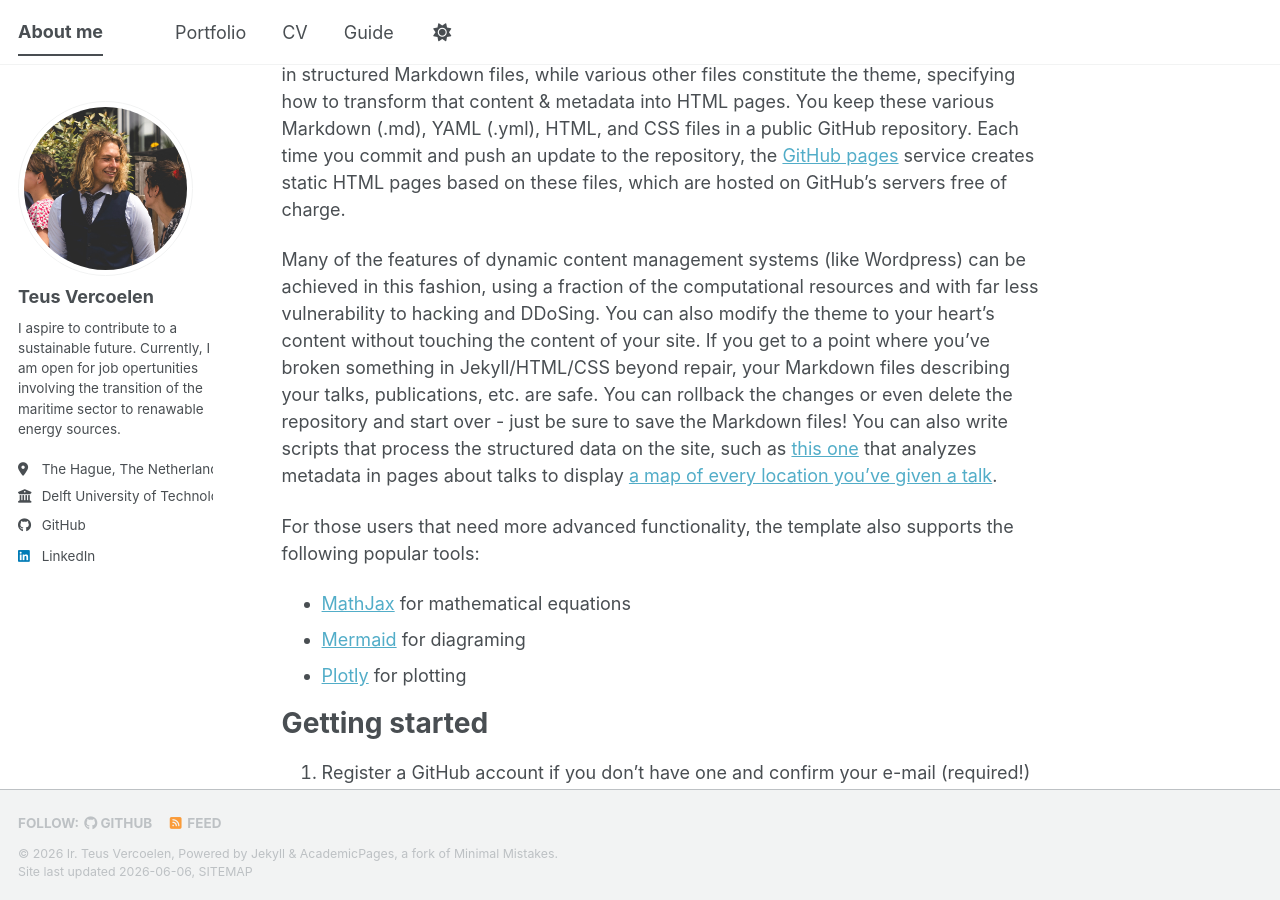
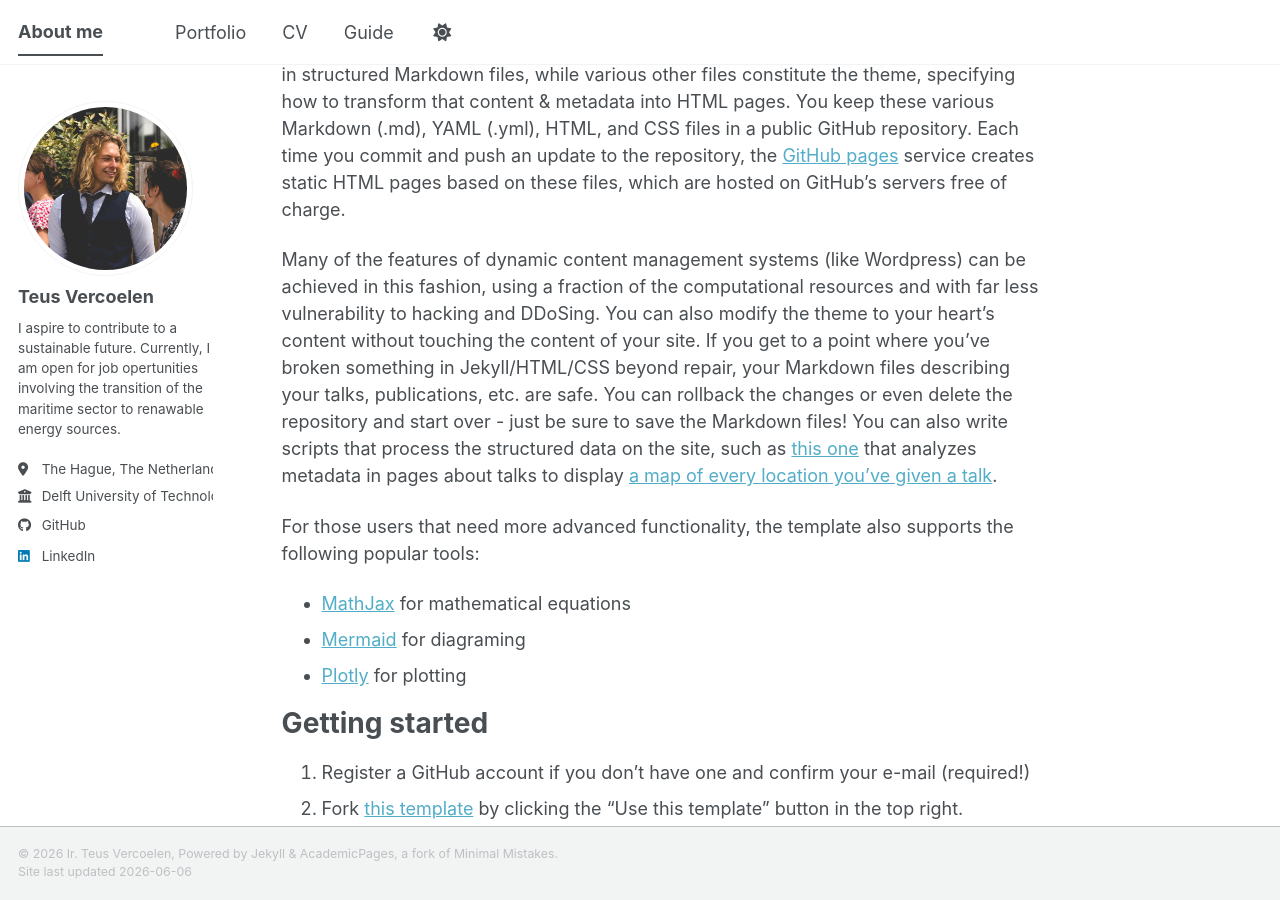
Before and after one commit to TeusVercoelen/TeusVercoelen.github.io, a Jekyll site: the page built from _pages/about.md, in a window 1280 px wide and 900 px high, scrolled down 529 px. Built offline with Jekyll 4.4.1, drawn with Linux system fonts in a browser that asks for light colours; a script bundle is joined from its source files by our own code; library files that are not in the unit come from our copies.

Commit message:
Update footer.html

```diff
--- a/_includes/footer.html
+++ b/_includes/footer.html
@@ -1,25 +1,5 @@
 {% include base_path %}
-
-{% if site.author.github or site.author.bitbucket or site.atom_feed.hide != true %}
-<div class="page__footer-follow">
-  <ul class="social-icons">
-    {% if site.data.ui-text[site.locale].follow_label %}
-      <li><strong>{{ site.data.ui-text[site.locale].follow_label }}</strong></li>
-    {% endif %}
-    {% if site.author.github %}
-      <li><a href="https://github.com/{{ site.author.github }}"><i class="fab fa-github" aria-hidden="true"></i> GitHub</a></li>
-    {% endif %}
-    {% if site.author.bitbucket %}
-      <li><a href="https://bitbucket.org/{{ site.author.bitbucket }}"><i class="fab fa-bitbucket" aria-hidden="true"></i> Bitbucket</a></li>
-    {% endif %}
-    {% if site.atom_feed.hide != true %}
-    <li><a href="{% if site.atom_feed.path %}{{ site.atom_feed.path }}{% else %}{{ base_path }}/feed.xml{% endif %}"><i class="fa fa-fw fa-rss-square" aria-hidden="true"></i> {{ site.data.ui-text[site.locale].feed_label | default: "Feed" }}</a></li>
-    {% endif %}
-  </ul>
-</div>
-{% endif %}
 
 <div class="page__footer-copyright">
   &copy; {{ site.time | date: '%Y' }} {{ site.name | default: site.title }}, {{ site.data.ui-text[site.locale].powered_by | default: "Powered by" }} <a href="https://jekyllrb.com" rel="nofollow">Jekyll</a> &amp; <a href="https://github.com/academicpages/academicpages.github.io">AcademicPages</a>, a fork of <a href="https://mademistakes.com/work/minimal-mistakes-jekyll-theme/" rel="nofollow">Minimal Mistakes</a>.<br />
-  Site last updated {{ "now" | date: '%Y-%m-%d' }}, <a href="/sitemap/" style="text-transform: uppercase;">{{ site.data.ui-text[site.locale].site_map | default: "Sitemap" }}</a>
-</div>
+  Site last updated {{ "now" | date: '%Y-%m-%d' }}
```
